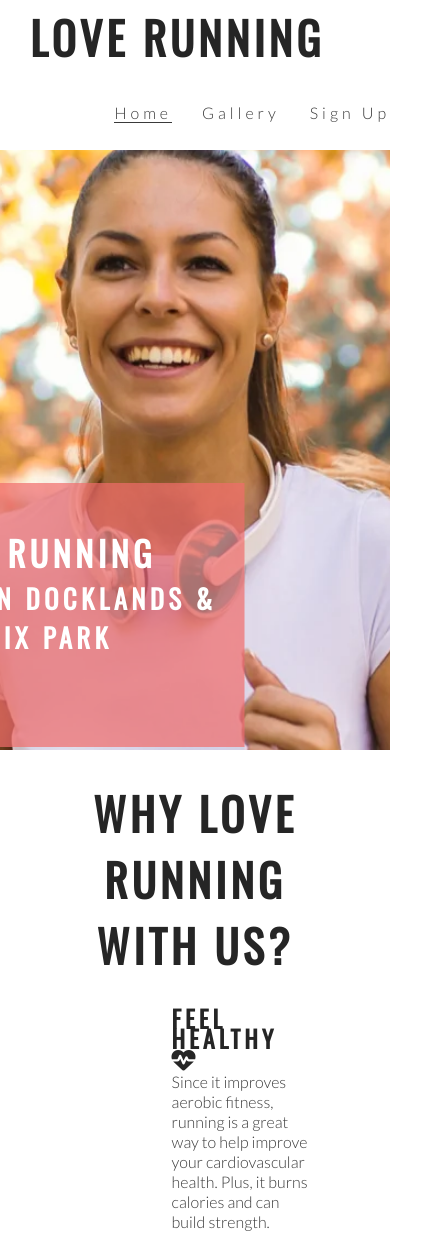
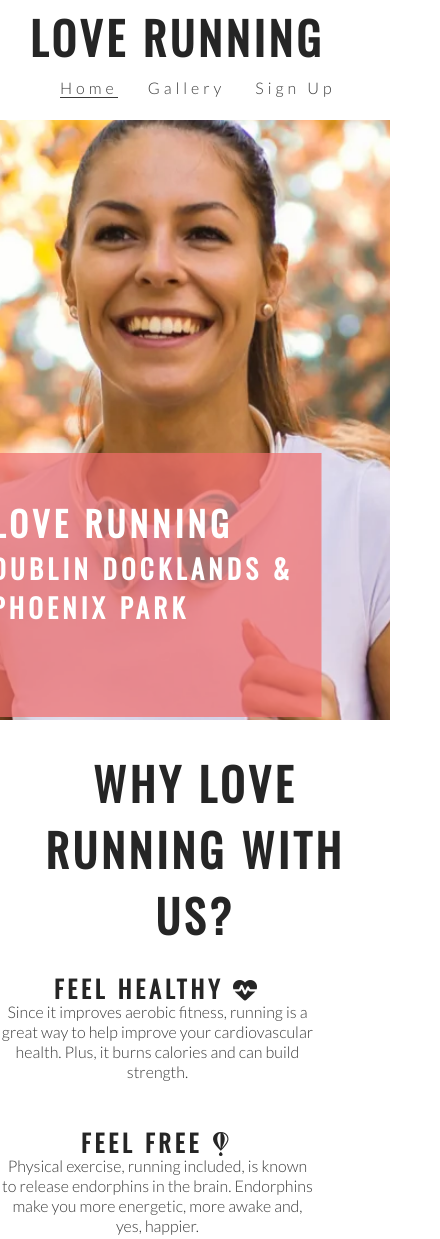
Before and after one commit to bdolan55/love-running-practice1, a plain HTML site: page index.html in a window 390 px wide. Shown: the top 1239 px of the page, 440 px wide, since content can reach past the window. Drawn offline with nearby package versions, Linux system fonts and the light colour scheme.

Commit message:
Media query for mobile complete. Have to test as port8000 will not load

```diff
--- a/assets/css/styles.css
+++ b/assets/css/styles.css
@@ -229,7 +229,7 @@ footer {
     text-align: center;
 }
 
-.social-networks > li {
+.social-networks>li {
     display: inline;
 }
 
@@ -249,7 +249,7 @@ footer {
     column-gap: 0px;
 }
 
-#photos > img {
+#photos>img {
     width: 100%;
 }
 
@@ -269,7 +269,8 @@ footer {
         margin: 0;
     }
 
-    #left-about, #right-about {
+    #left-about,
+    #right-about {
         width: 100%;
         float: left;
         padding: 0;
@@ -287,3 +288,43 @@ footer {
     }
 
 }
+
+@media screen and (max-width:950px) {
+
+    #menu {
+        clear: left;
+        float: left;
+        margin-left: 30px;
+        margin-bottom: 20px;
+        line-height: 25px;
+    }
+
+    #cover-text {
+        left: 0;
+    }
+
+    #club-ethos {
+        width: 90%;
+        height: 1200px;
+        margin: 0 auto;
+    }
+
+    #welcome {
+        padding: 30px 0;
+        margin: 0;
+    }
+
+    #left-about,
+    #right-about {
+        width: inherit;
+    }
+
+    .left-about-heading, .right-about-heading h2 {
+        width: 100%;
+        text-align: center;
+    }
+
+    .left-about-heading, .right-about-heading p {
+        text-align: center;
+        padding: 0 20px;
+    }
```
